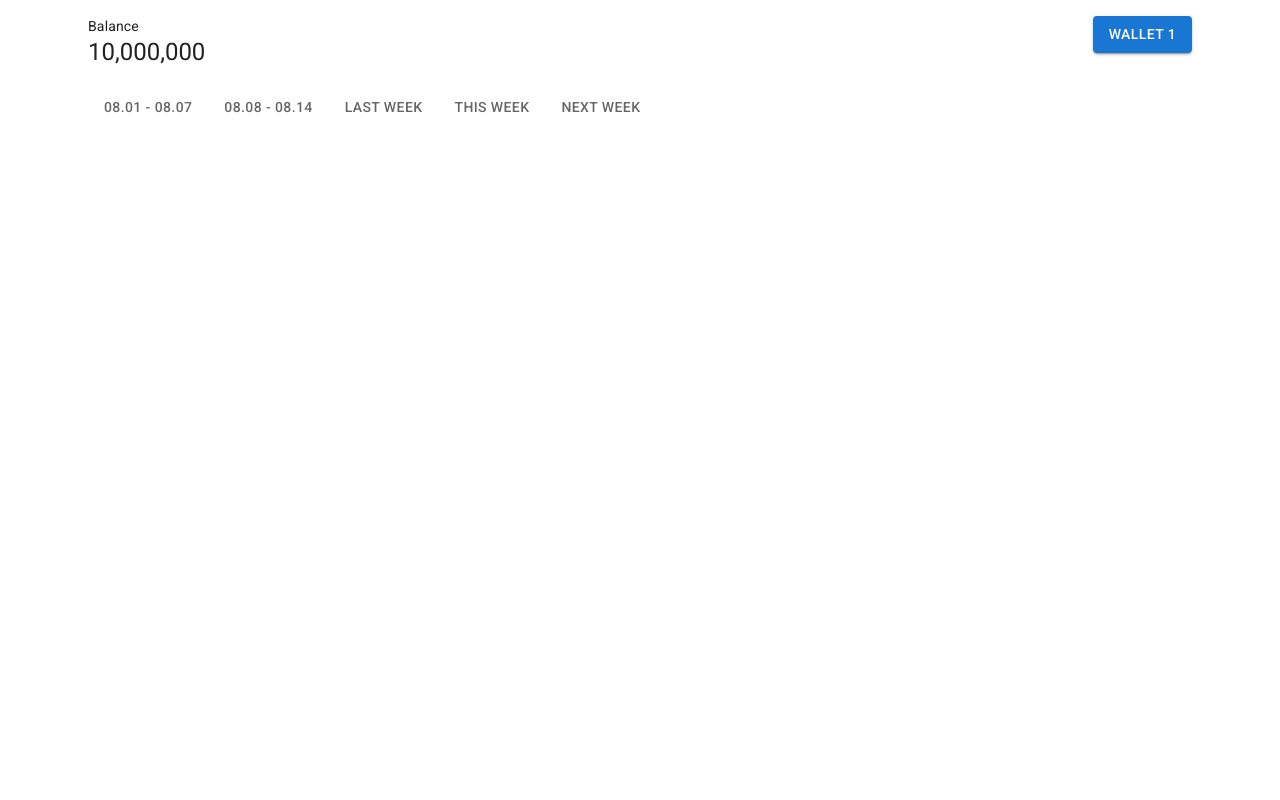
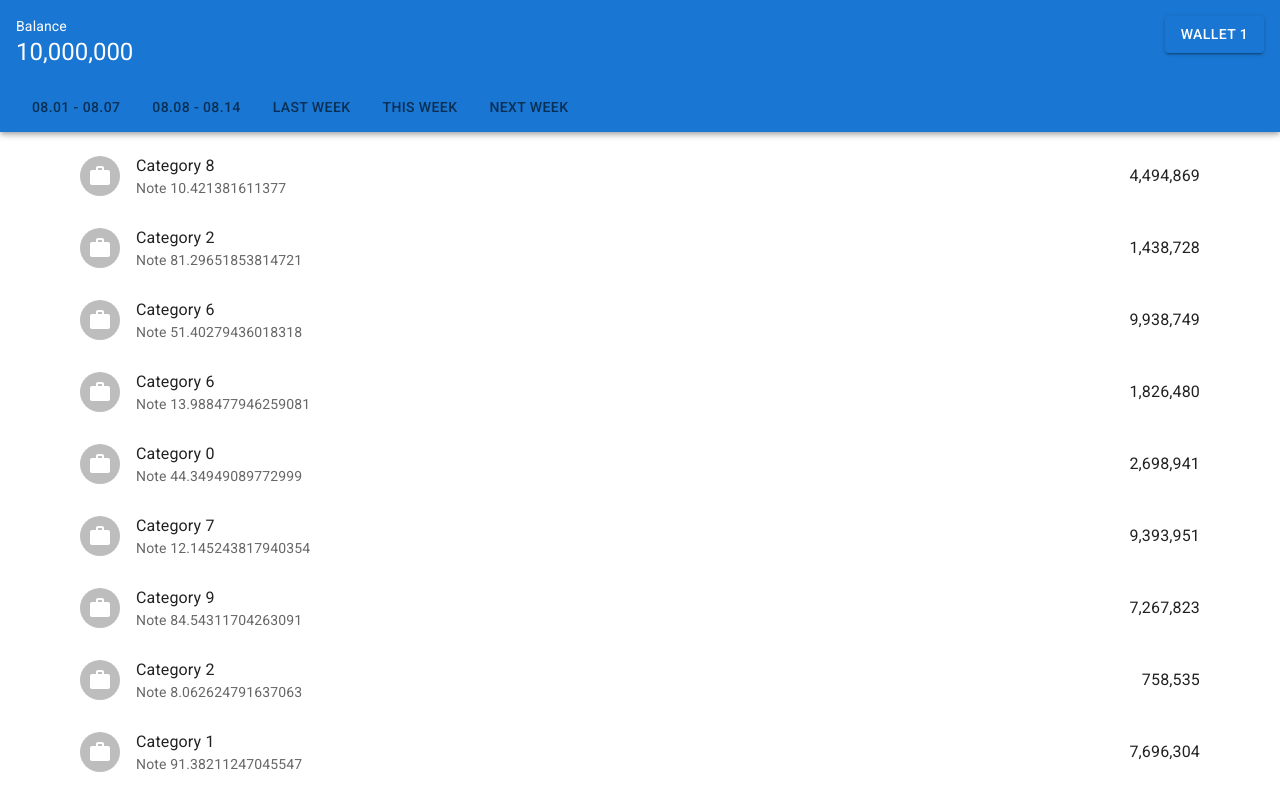
Before and after one commit to wallock-team/wallock-web, a Next.js app: page /transactions in a window 1280 px wide. Shown: the top 800 px of the page. Built offline with nearby package versions, Linux system fonts and the light colour scheme.

Commit message:
Implement Transactions page

```diff
--- /dev/null
+++ b/components/transaction-list.tsx
@@ -0,0 +1,45 @@
+import {
+  Avatar,
+  List,
+  ListItem,
+  ListItemAvatar,
+  ListItemText,
+  Typography,
+} from '@mui/material'
+import { Work } from '@mui/icons-material'
+
+type Props = {
+  transactions: Transaction[]
+}
+
+type Transaction = {
+  id: number
+  amount: number
+  category: {
+    name: string
+  }
+  timestamp: Date
+  note?: string
+}
+
+const TransactionList = (props: Props) => (
+  <List>
+    {props.transactions.map((t) => (
+      <ListItem
+        key={t.id}
+        secondaryAction={
+          <Typography variant='body1'>{t.amount.toLocaleString()}</Typography>
+        }
+      >
+        <ListItemAvatar>
+          <Avatar>
+            <Work />
+          </Avatar>
+        </ListItemAvatar>
+        <ListItemText primary={t.category.name} secondary={t.note} />
+      </ListItem>
+    ))}
+  </List>
+)
+
+export default TransactionList
--- a/pages/_app.tsx
+++ b/pages/_app.tsx
@@ -1,20 +1,20 @@
 import '../styles/globals.css'
 import type { AppProps } from 'next/app'
 
-import { Container, CssBaseline } from '@mui/material';
+import { Container, CssBaseline } from '@mui/material'
 
-import '@fontsource/roboto/300.css';
-import '@fontsource/roboto/400.css';
-import '@fontsource/roboto/500.css';
-import '@fontsource/roboto/700.css';
+import '@fontsource/roboto/300.css'
+import '@fontsource/roboto/400.css'
+import '@fontsource/roboto/500.css'
+import '@fontsource/roboto/700.css'
 
 function MyApp({ Component, pageProps }: AppProps) {
-  return <>
+  return (
+    <>
       <CssBaseline />
-      <Container>
-        <Component {...pageProps} />
-      </Container>
-    </>;
+      <Component {...pageProps} />
+    </>
+  )
 }
 
 export default MyApp
--- a/pages/transactions.tsx
+++ b/pages/transactions.tsx
@@ -1,9 +1,11 @@
-import { Container, Tab, Tabs } from '@mui/material'
+import { AppBar, Box, Container, Tab, Tabs, Toolbar } from '@mui/material'
 import { NextPage } from 'next'
+import TransactionList from '../components/transaction-list'
 import WalletBalance from '../components/wallet-balance'
 
 const Transactions: NextPage = () => (
-  <Container>
+  <>
+    <AppBar position='sticky' sx={{ px: 2 }}>
       <WalletBalance balance={10_000_000} />
       <Tabs variant='scrollable'>
         <Tab label='08.01 - 08.07' />
@@ -12,7 +14,41 @@ const Transactions: NextPage = () => (
         <Tab label='This week' />
         <Tab label='Next week' />
       </Tabs>
+    </AppBar>
+    <Container>
+      <TransactionList
+        transactions={Array.from(Array(20).keys()).map((_) => ({
+          id: Math.random(),
+          amount: Math.floor(Math.random() * (10_000_000 - 50_000) + 50_000),
+          category: {
+            name: `Category ${Math.floor(Math.random() * 10)}`,
+          },
+          note: `Note ${Math.random() * 100}`,
+          timestamp: getRandomTimestampInCurrentMonth(),
+        }))}
+      />
     </Container>
+  </>
 )
 
 export default Transactions
+
+function getRandomTimestampInCurrentMonth() {
+  const today = new Date(Date.now())
+  const firstDateOfCurrentMonth = new Date(
+    today.getFullYear(),
+    today.getMonth(),
+    1
+  )
+  const lastDateOfCurrentMonth = new Date(
+    today.getFullYear(),
+    today.getMonth() + 1,
+    0
+  )
+
+  return new Date(
+    firstDateOfCurrentMonth.getTime() +
+      Math.random() *
+        (lastDateOfCurrentMonth.getTime() - firstDateOfCurrentMonth.getTime())
+  )
+}
```
Lines whose indentation alone changed are shown as unchanged.
